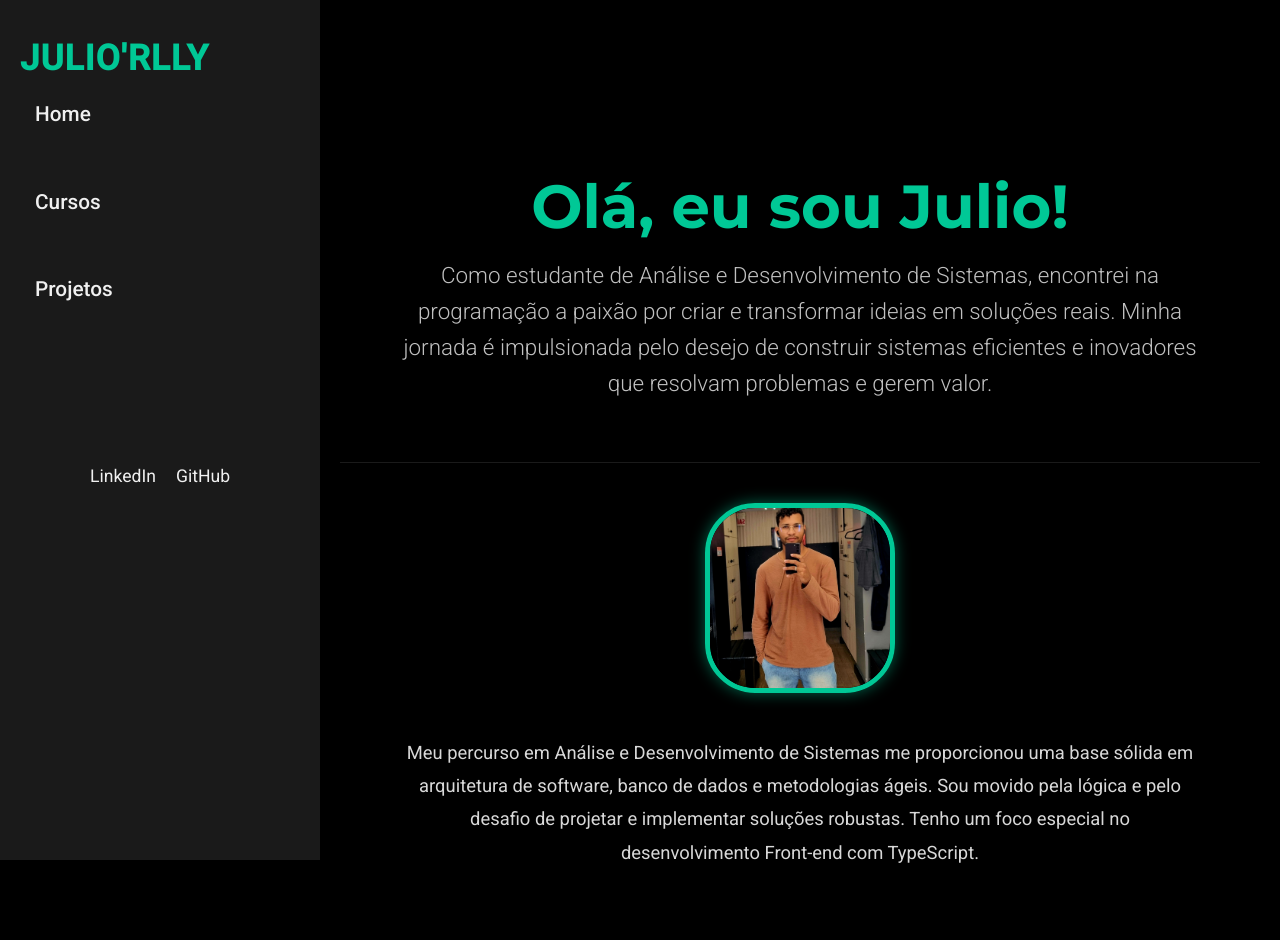
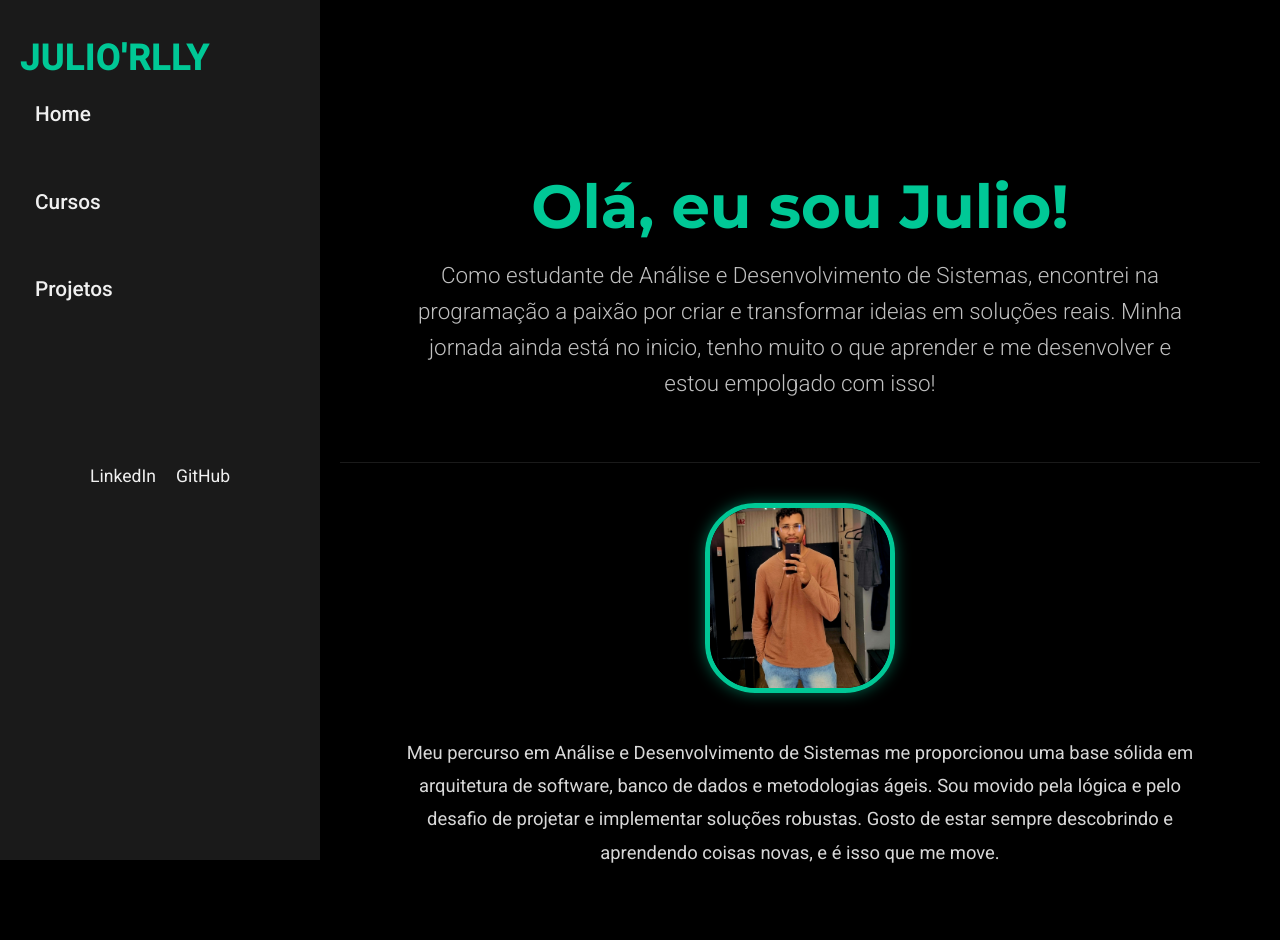
Before and after one commit to iOrlly/portfolio, a React (Vite) app in the folder proje-portf/: page / in a window 1280 px wide. Shown: the top 940 px of the page. Built offline with nearby package versions, Linux system fonts and the light colour scheme.

Commit message:
ajustes que ainda serão ajustados

```diff
--- a/proje-portf/src/componentsHome/aboutMe/aboutMe.tsx
+++ b/proje-portf/src/componentsHome/aboutMe/aboutMe.tsx
@@ -7,15 +7,14 @@ export function AboutMe() {
             <div className="hero">
                 <h1>Olá, eu sou Julio!</h1>
                 <p>Como estudante de Análise e Desenvolvimento de Sistemas, encontrei na programação a paixão por criar e transformar ideias
-                em soluções reais. Minha jornada é impulsionada pelo desejo de construir sistemas eficientes e inovadores que resolvam problemas e
-                gerem valor.</p>
+                em soluções reais. Minha jornada ainda está no inicio, tenho muito o que aprender e me desenvolver e estou empolgado com isso!</p>
             </div>
 
             <div className="about-me">
                 <img src={julioImg} alt="Sua foto profissional" className="profile-pic" />
                 <p>Meu percurso em Análise e Desenvolvimento de Sistemas me proporcionou uma base sólida em arquitetura de software,
                      banco de dados e metodologias ágeis. Sou movido pela lógica e pelo desafio de projetar e implementar soluções
-                     robustas. Tenho um foco especial no desenvolvimento Front-end com TypeScript.</p>
+                     robustas. Gosto de estar sempre descobrindo e aprendendo coisas novas, e é isso que me move.</p>
                 <div className="skills">
                     <span>React</span>
                     <span>HTML</span>
--- a/proje-portf/src/componentsHome/collapsible/collapsible.tsx
+++ b/proje-portf/src/componentsHome/collapsible/collapsible.tsx
@@ -13,7 +13,7 @@ export function Collapsible() {
                     </ul>
                 </nav>
                 <div className="sidebar-footer">
-                    <a href="//www.linkedin.com/in/júlio-o-rly-491845289/" target="_blank">LinkedIn</a>
+                    <a href="https://www.linkedin.com/in/júlio-silva-491845289/" target="_blank">LinkedIn</a>
                     <a href="https://github.com/iOrlly" target="_blank">GitHub</a>
                 </div>
             </aside>
--- a/proje-portf/src/index.css
+++ b/proje-portf/src/index.css
@@ -7,7 +7,7 @@
     --cor-card-fundo: #111111;
 }
 
-/* Geral */
+/*----------Geral----------*/
 body {
     font-family: 'Roboto', sans-serif;
     margin: 0;
```
Also changed, not shown: proje-portf/src/App.tsx (line endings or trailing spaces).
